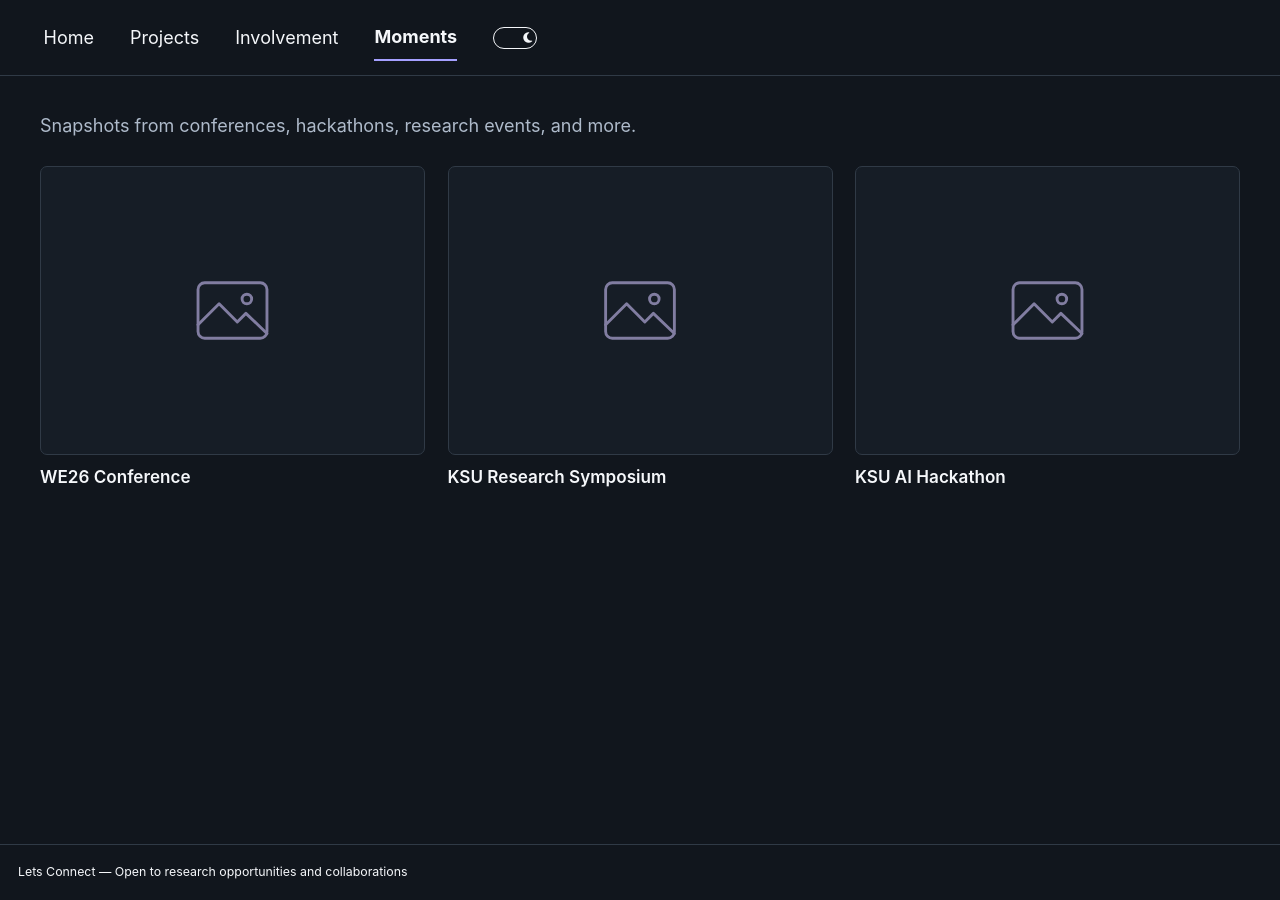
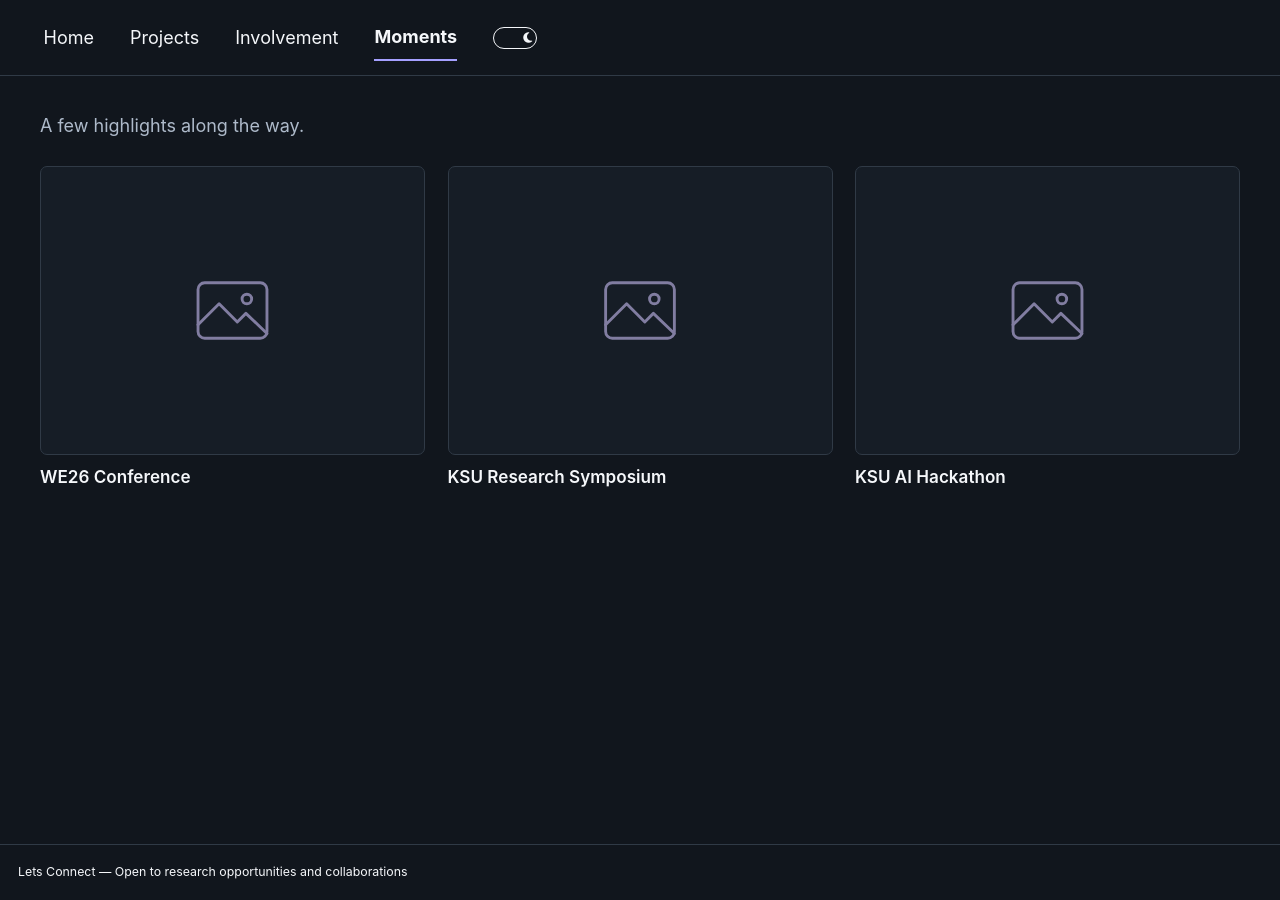
Before and after one commit to laurn156/laurn156.github.io, a Jekyll site: the page built from _pages/moments.html, in a window 1280 px wide. Built offline with Jekyll 4.4.1, drawn with Linux system fonts in a browser that asks for light colours; a style sheet for code colours, icons or effects is not loaded.

Commit message:
Use the new Moments subtitle

```diff
--- a/_pages/moments.html
+++ b/_pages/moments.html
@@ -6,7 +6,7 @@ layout: archive
 ---
 
 <link rel="stylesheet" href="{{ '/assets/css/moments.css' | relative_url }}">
-<p class="moments-intro">Snapshots from conferences, hackathons, research events, and more.</p>
+<p class="moments-intro">A few highlights along the way.</p>
 
 <div class="moments-grid">
   {% for moment in site.data.moments %}
```
